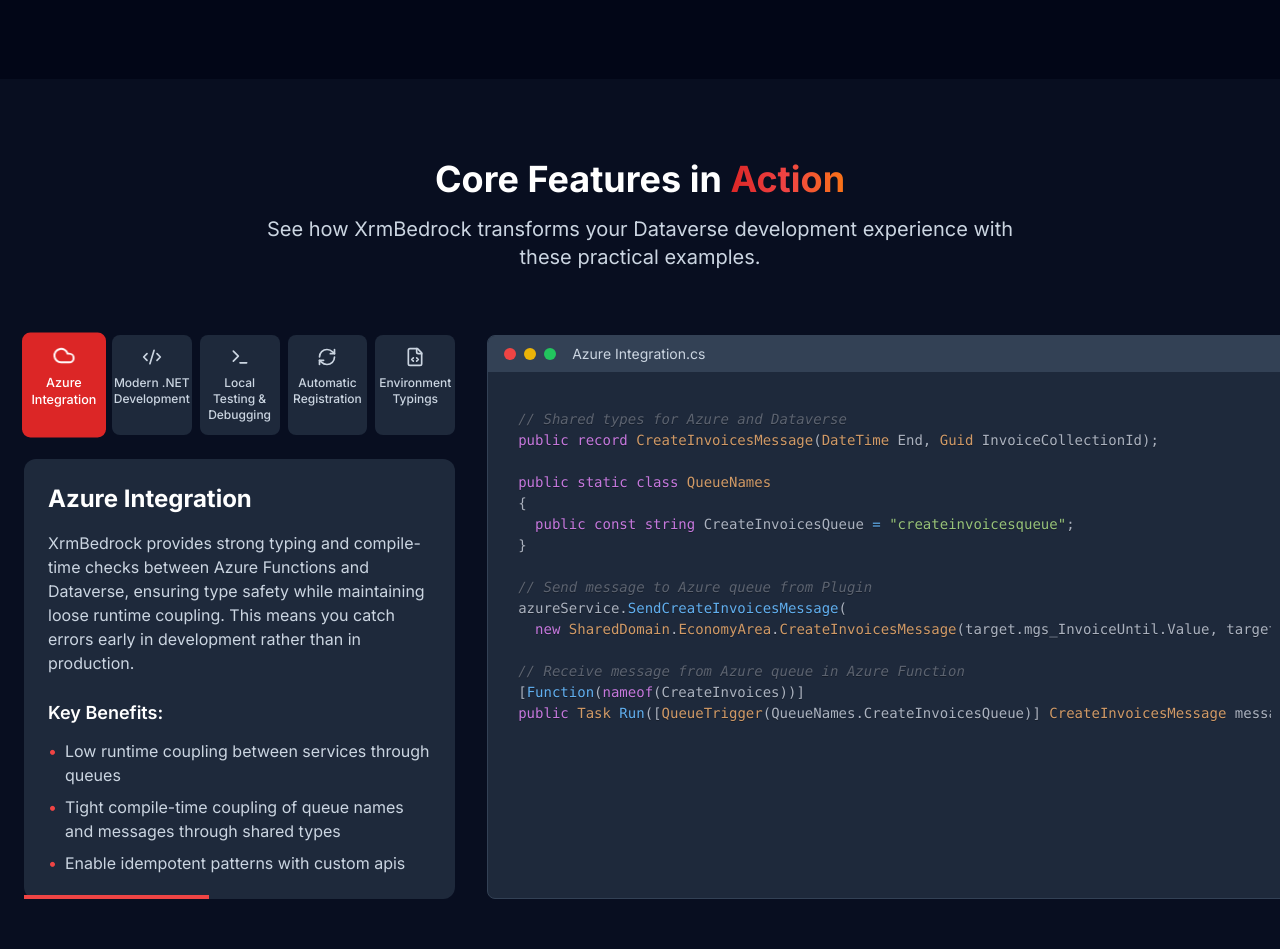
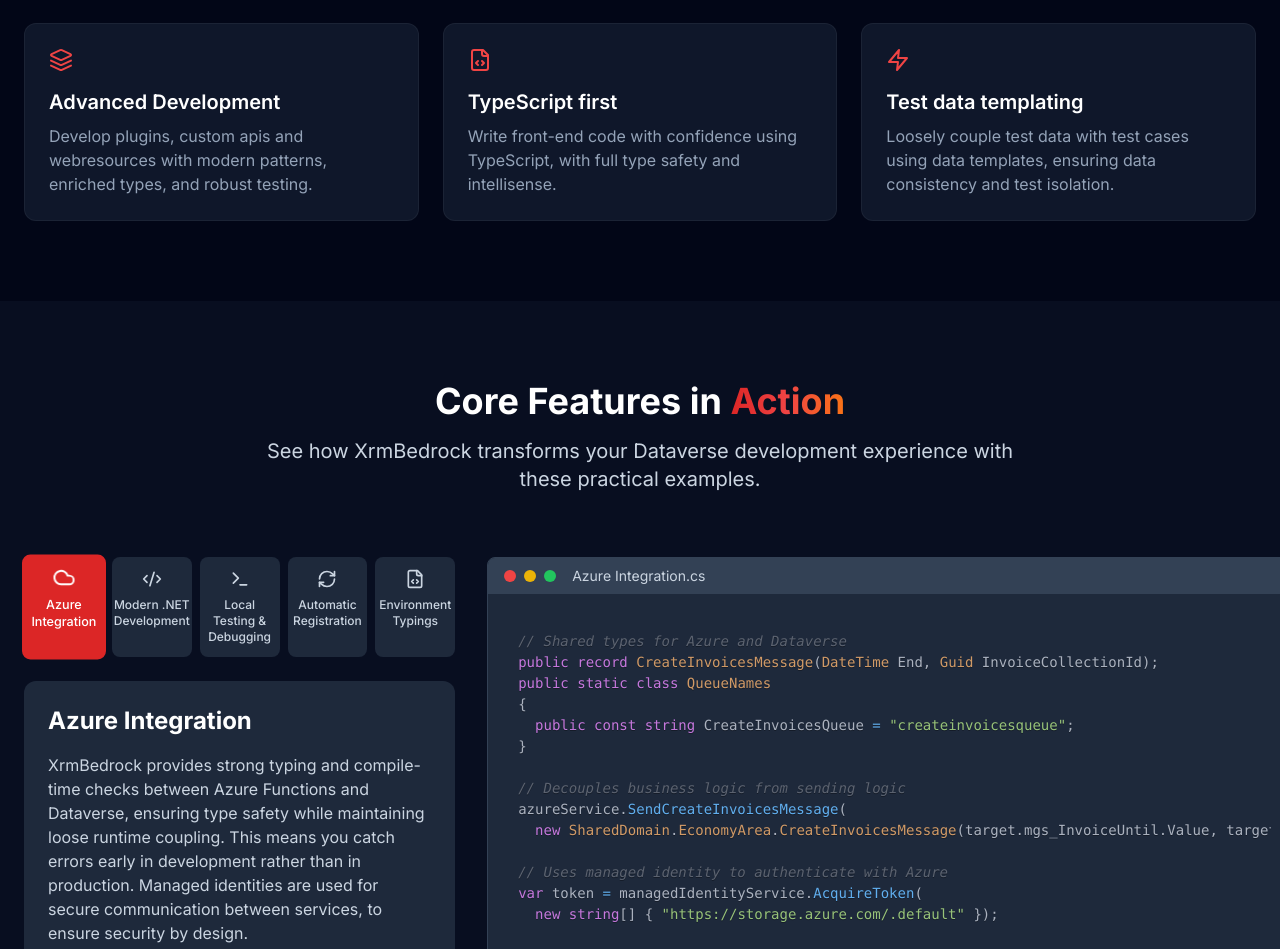
Before and after one commit to magesoe/xrmdev, a React (Vite) app: page / in a window 1280 px wide. Shown: the part 1603-2552 px from the top of the page. Built offline with nearby package versions, Linux system fonts and the light colour scheme.

Commit message:
feat: Enhance Benefits and Features components with additional descriptions and secure design emphasis

```diff
--- a/src/components/Benefits.tsx
+++ b/src/components/Benefits.tsx
@@ -29,26 +29,29 @@
   {
     title: 'Azure Integration',
     icon: <Cloud size={20} />,
-    description: 'XrmBedrock provides strong typing and compile-time checks between Azure Functions and Dataverse, ensuring type safety while maintaining loose runtime coupling. This means you catch errors early in development rather than in production.',
+    description: 'XrmBedrock provides strong typing and compile-time checks between Azure Functions and Dataverse, ensuring type safety while maintaining loose runtime coupling. This means you catch errors early in development rather than in production. Managed identities are used for secure communication between services, to ensure security by design.',
     benefits: [
       'Low runtime coupling between services through queues',
       'Tight compile-time coupling of queue names and messages through shared types',
-      'Enable idempotent patterns with custom apis'
+      'Secure by design using managed identities'
     ],
     language: 'csharp',
     code: `// Shared types for Azure and Dataverse
 public record CreateInvoicesMessage(DateTime End, Guid InvoiceCollectionId);
-
 public static class QueueNames
 {
   public const string CreateInvoicesQueue = "createinvoicesqueue";
 }
 
-// Send message to Azure queue from Plugin
+// Decouples business logic from sending logic
 azureService.SendCreateInvoicesMessage(
   new SharedDomain.EconomyArea.CreateInvoicesMessage(target.mgs_InvoiceUntil.Value, target.Id));
 
-// Receive message from Azure queue in Azure Function
+// Uses managed identity to authenticate with Azure
+var token = managedIdentityService.AcquireToken(
+  new string[] { "https://storage.azure.com/.default" });
+
+// Receive message from Azure queue in Azure Function. Tight coupling at compile time.
 [Function(nameof(CreateInvoices))]
 public Task Run([QueueTrigger(QueueNames.CreateInvoicesQueue)] CreateInvoicesMessage message)`
   },
--- a/src/components/Features.tsx
+++ b/src/components/Features.tsx
@@ -10,7 +10,8 @@
   Zap,
   FileCode,
   RefreshCw,
-  Terminal
+  Terminal,
+  Lock
 } from 'lucide-react';
 
 const features = [
@@ -23,6 +24,11 @@
     icon: <Workflow size={24} />,
     title: 'Modern .NET Development',
     description: 'Experience latest .NET Core development patterns while writing .NET Framework plugins through advanced IoC implementation.'
+  },
+  {
+    icon: <Lock size={24} />,
+    title: 'Secure by Design',
+    description: 'Connect Dataverse and Azure services securely using managed identities. No secrets are used in the code or configuration during runtime.',
   },
   {
     icon: <Terminal size={24} />,
@@ -44,6 +50,16 @@
     title: 'Advanced Development',
     description: 'Develop plugins, custom apis and webresources with modern patterns, enriched types, and robust testing.'
   },
+  {
+    icon: <FileCode size={24} />,
+    title: 'TypeScript first',
+    description: 'Write front-end code with confidence using TypeScript, with full type safety and intellisense.'
+  },
+  {
+    icon: <Zap size={24} />,
+    title: 'Test data templating',
+    description: 'Loosely couple test data with test cases using data templates, ensuring data consistency and test isolation.'
+  }
 ];
 
 const FeatureCard: React.FC<{
```
